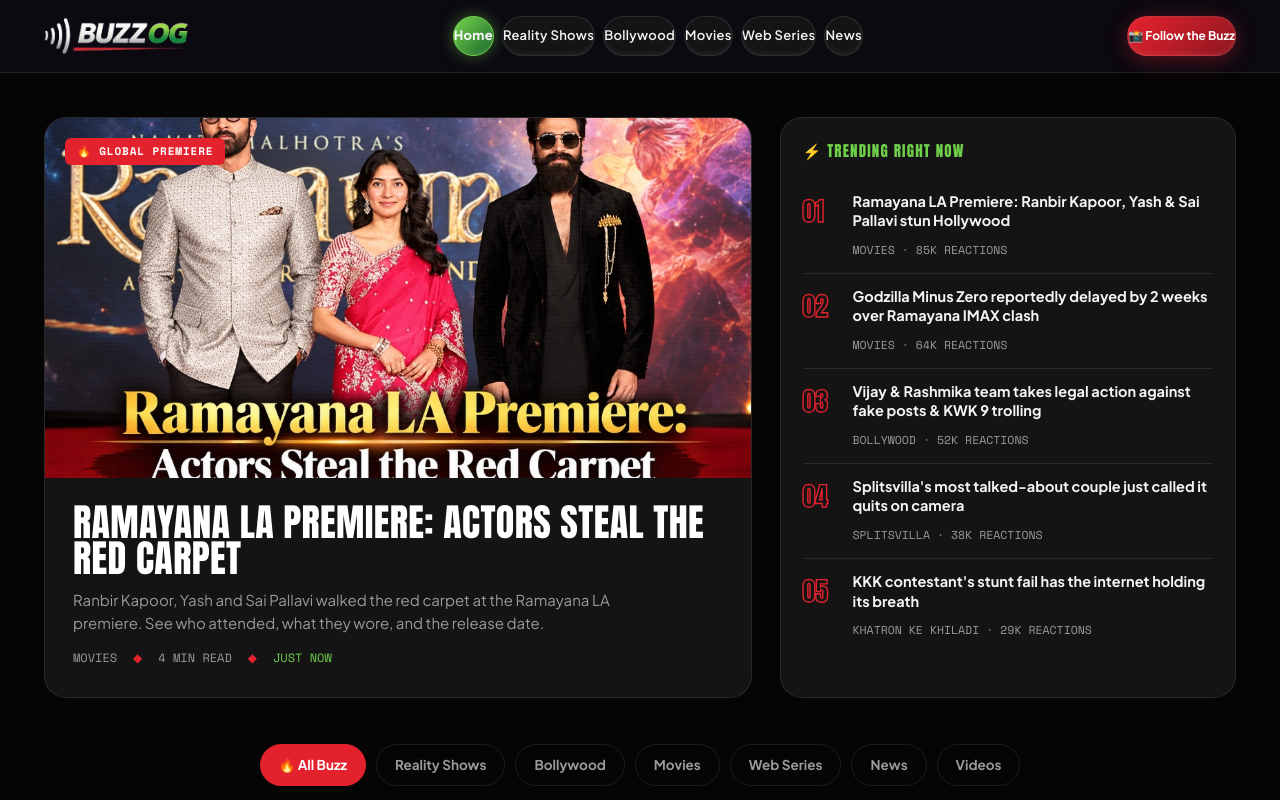
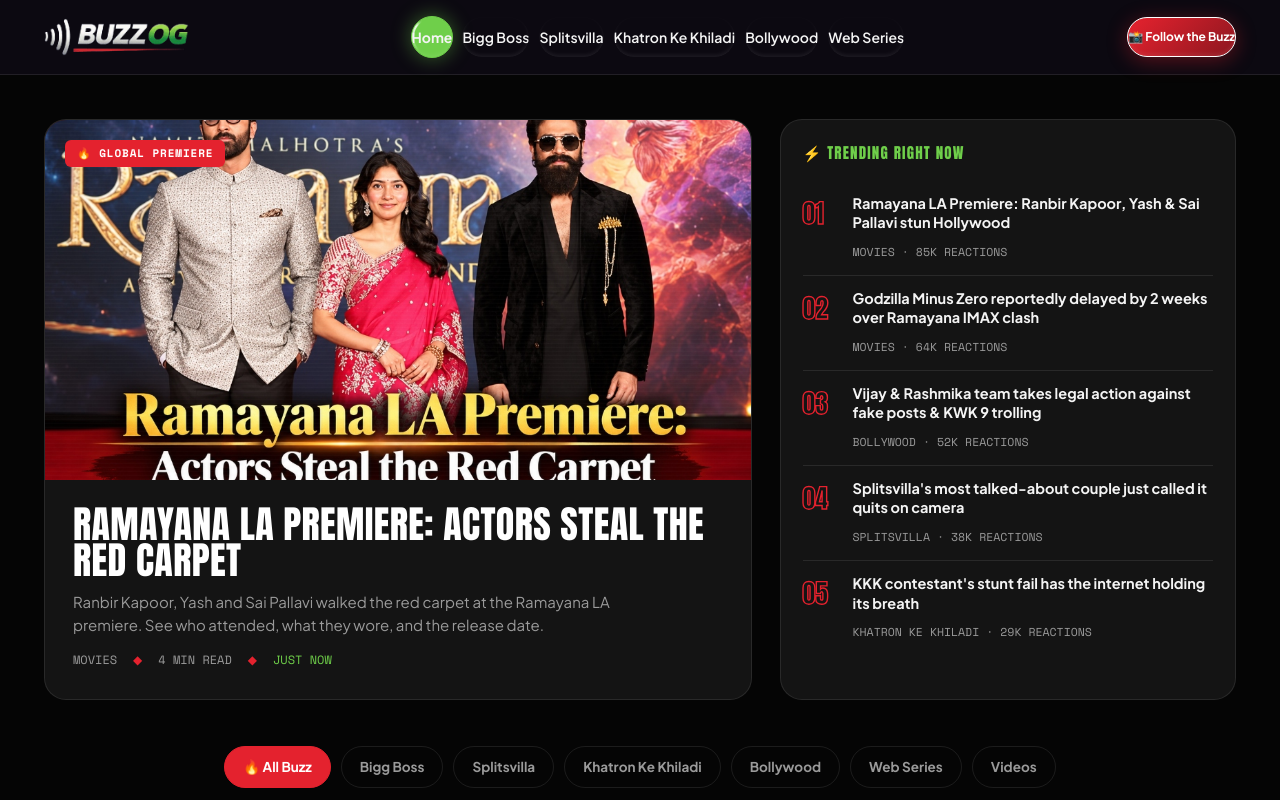
Before and after one commit to agrima-didwania/buzzog, a Next.js app: page / in a window 1280 px wide. Shown: the top 800 px of the page. Built offline with nearby package versions, Linux system fonts and the light colour scheme.

Commit message:
Update navigation layout to match uploaded reference with outer green layer, hover shimmer, and precise spacing

```diff
--- a/src/app/page.tsx
+++ b/src/app/page.tsx
@@ -74,11 +74,11 @@
 
   const categories = [
     "🔥 All Buzz",
-    "Reality Shows",
+    "Bigg Boss",
+    "Splitsvilla",
+    "Khatron Ke Khiladi",
     "Bollywood",
-    "Movies",
     "Web Series",
-    "News",
     "Videos",
   ];
 
--- a/src/components/Header.tsx
+++ b/src/components/Header.tsx
@@ -13,18 +13,22 @@
 export default function Header({ activeNav = "Home" }: HeaderProps) {
   const [mobileMenuOpen, setMobileMenuOpen] = useState(false);
 
+  // New navigation layout matching Buzz Originals reality TV & entertainment lineup
   const navLinks = [
     { label: "Home", href: "/" },
-    { label: "Reality Shows", href: "/#reality-shows" },
+    { label: "Bigg Boss", href: "/#bigg-boss" },
+    { label: "Splitsvilla", href: "/#splitsvilla" },
+    { label: "Khatron Ke Khiladi", href: "/#khatron-ke-khiladi" },
     { label: "Bollywood", href: "/#bollywood" },
-    { label: "Movies", href: "/#movies" },
     { label: "Web Series", href: "/#web-series" },
-    { label: "News", href: "/#news" },
   ];
+
+  // Map legacy "Movies" active state to Bollywood if needed
+  const normalizedActive = activeNav === "Movies" ? "Bollywood" : activeNav;
 
   return (
     <header className="sticky top-0 z-50 bg-[rgba(14,11,20,0.92)] backdrop-blur-md border-b border-[var(--line)]">
-      <nav className="max-w-[1240px] mx-auto px-6 py-3.5 flex items-center justify-between gap-6">
+      <nav className="max-w-[1320px] mx-auto px-4 sm:px-6 py-3.5 flex items-center justify-between gap-4 lg:gap-8">
         {/* Brand Logo */}
         <Link href="/" className="logo flex-shrink-0">
           <Image
@@ -37,29 +41,27 @@
           />
         </Link>
 
-        {/* Desktop Nav: Standalone Outer Shimmer Button Capsules */}
-        <div className="navlinks flex items-center gap-2.5">
+        {/* Desktop Nav: Spacious Layout with Outer Green Layer & Hover Shimmer */}
+        <div className="navlinks hidden md:flex items-center gap-2 lg:gap-3 xl:gap-[18px]">
           {navLinks.map((item) => {
-            const isActive = activeNav === item.label;
+            const isActive = normalizedActive === item.label;
             return (
               <ShimmerButton
                 key={item.label}
                 href={item.href}
-                shimmerColor="#6FCF4A"
+                shimmerColor="#FFFFFF"
                 shimmerSize="2px"
                 shimmerDuration="2.5s"
+                borderRadius="9999px"
+                shimmerAlways={isActive}
                 shimmerOnHover={!isActive}
-                borderRadius="9999px"
-                background={
+                background={isActive ? "#6FCF4A" : "transparent"}
+                hoverBackground="#6FCF4A"
+                className={cn(
+                  "h-[42px] text-[14px] rounded-full border transition-all duration-200",
                   isActive
-                    ? "linear-gradient(135deg, #6FCF4A, #1F6B2C)"
-                    : "#141414"
-                }
-                className={cn(
-                  "h-10 px-5 text-[13px] font-semibold tracking-wide rounded-full border transition-all duration-300",
-                  isActive
-                    ? "text-black font-extrabold border-[#6FCF4A] shadow-[0_0_16px_rgba(111,207,74,0.45)]"
-                    : "text-neutral-300 border-white/10 hover:text-white hover:border-[#6FCF4A]/80 hover:shadow-[0_0_16px_rgba(111,207,74,0.35)]"
+                    ? "px-6 text-[#050505] font-bold border-[#6FCF4A] shadow-[0_0_20px_rgba(111,207,74,0.45)]"
+                    : "px-5 text-neutral-300 font-semibold border-transparent hover:border-[#6FCF4A] hover:text-[#050505] hover:font-bold hover:shadow-[0_0_20px_rgba(111,207,74,0.45)]"
                 )}
               >
                 {item.label}
@@ -69,7 +71,7 @@
         </div>
 
         {/* Right CTA Button & Mobile Burger */}
-        <div className="navcta flex items-center gap-3">
+        <div className="navcta flex items-center gap-3 flex-shrink-0">
           <ShimmerButton
             shimmerColor="#6FCF4A"
             shimmerSize="2px"
@@ -89,7 +91,7 @@
           </ShimmerButton>
 
           <button
-            className="burger text-2xl text-[var(--lavender)] p-1 cursor-pointer sm:hidden"
+            className="burger text-2xl text-[var(--lavender)] p-1 cursor-pointer md:hidden"
             aria-label="Toggle navigation menu"
             onClick={() => setMobileMenuOpen(!mobileMenuOpen)}
           >
@@ -98,31 +100,29 @@
         </div>
       </nav>
 
-      {/* Mobile Drawer Menu: Standalone Outer Shimmer Items */}
+      {/* Mobile Drawer Menu: Lineup with Green Active Capsule */}
       {mobileMenuOpen && (
-        <div className="mobile-menu sm:hidden px-6 py-4 bg-[rgba(20,20,20,0.98)] border-b border-[var(--line)] flex flex-col gap-2">
+        <div className="mobile-menu md:hidden px-6 py-4 bg-[rgba(20,20,20,0.98)] border-b border-[var(--line)] flex flex-col gap-2">
           {navLinks.map((item) => {
-            const isActive = activeNav === item.label;
+            const isActive = normalizedActive === item.label;
             return (
               <ShimmerButton
                 key={item.label}
                 href={item.href}
                 onClick={() => setMobileMenuOpen(false)}
-                shimmerColor="#6FCF4A"
+                shimmerColor="#FFFFFF"
                 shimmerSize="2px"
                 shimmerDuration="2.5s"
+                borderRadius="12px"
+                shimmerAlways={isActive}
                 shimmerOnHover={!isActive}
-                borderRadius="12px"
-                background={
-                  isActive
-                    ? "linear-gradient(135deg, #6FCF4A, #1F6B2C)"
-                    : "#161616"
-                }
+                background={isActive ? "#6FCF4A" : "transparent"}
+                hoverBackground="#6FCF4A"
                 className={cn(
                   "w-full justify-start h-11 px-4 text-sm font-semibold rounded-xl border transition-all",
                   isActive
-                    ? "text-black font-extrabold border-[#6FCF4A]"
-                    : "text-neutral-300 border-white/10 hover:text-white hover:border-[#6FCF4A]/60"
+                    ? "text-[#050505] font-bold border-[#6FCF4A] shadow-[0_0_16px_rgba(111,207,74,0.35)]"
+                    : "text-neutral-300 border-transparent hover:border-[#6FCF4A] hover:text-[#050505] hover:font-bold"
                 )}
               >
                 {item.label}
--- a/src/components/ui/shimmer-button.tsx
+++ b/src/components/ui/shimmer-button.tsx
@@ -9,9 +9,11 @@
   borderRadius?: string;
   shimmerDuration?: string;
   background?: string;
+  hoverBackground?: string;
   className?: string;
   children?: React.ReactNode;
   shimmerOnHover?: boolean;
+  shimmerAlways?: boolean;
   href?: string;
   target?: string;
   rel?: string;
@@ -30,9 +32,11 @@
       shimmerDuration = "2.5s",
       borderRadius = "9999px",
       background = "#141414",
+      hoverBackground,
       className,
       children,
       shimmerOnHover = true,
+      shimmerAlways = false,
       href,
       target,
       rel,
@@ -44,6 +48,8 @@
     },
     ref
   ) => {
+    const effectiveHoverBg = hoverBackground || background;
+
     const buttonStyle: CSSProperties = {
       "--spread": "90deg",
       "--shimmer-color": shimmerColor,
@@ -51,14 +57,15 @@
       "--speed": shimmerDuration,
       "--cut": shimmerSize,
       "--bg": background,
+      "--hover-bg": effectiveHoverBg,
       borderRadius,
-      background,
       ...style,
     } as CSSProperties;
 
     const baseClassName = cn(
-      "group relative z-0 inline-flex items-center justify-center overflow-hidden border border-white/10 px-5 py-2.5 whitespace-nowrap text-white text-sm font-medium",
-      "transform-gpu transition-all duration-300 ease-in-out active:translate-y-px select-none",
+      "group relative z-0 inline-flex items-center justify-center overflow-hidden border px-5 py-2 whitespace-nowrap text-sm font-semibold select-none",
+      "transform-gpu transition-all duration-200 ease-in-out active:translate-y-px",
+      "[background:var(--bg)] hover:[background:var(--hover-bg)]",
       className
     );
 
@@ -68,7 +75,9 @@
         <div
           className={cn(
             "pointer-events-none -z-30 blur-[2px] absolute inset-0 overflow-visible",
-            shimmerOnHover
+            shimmerAlways
+              ? "opacity-100"
+              : shimmerOnHover
               ? "opacity-0 group-hover:opacity-100 transition-opacity duration-300"
               : "opacity-100"
           )}
@@ -98,7 +107,7 @@
           className={cn(
             "pointer-events-none absolute inset-0 size-full",
             "rounded-[inherit] shadow-[inset_0_-2px_4px_rgba(255,255,255,0.08)]",
-            "transform-gpu transition-all duration-300 ease-in-out",
+            "transform-gpu transition-all duration-200 ease-in-out",
             "group-hover:shadow-[inset_0_-3px_8px_rgba(111,207,74,0.3)]",
             "group-active:shadow-[inset_0_-5px_10px_rgba(111,207,74,0.4)]"
           )}
@@ -106,11 +115,10 @@
 
         {/* Backdrop - protects text from inner glow bleed */}
         <div
-          className="absolute -z-20 pointer-events-none"
+          className="absolute -z-20 pointer-events-none transition-colors duration-200 [background:var(--bg)] group-hover:[background:var(--hover-bg)]"
           style={{
             inset: "var(--cut)",
             borderRadius: "calc(var(--radius) - var(--cut))",
-            background: "var(--bg)",
           }}
         />
       </>
```
